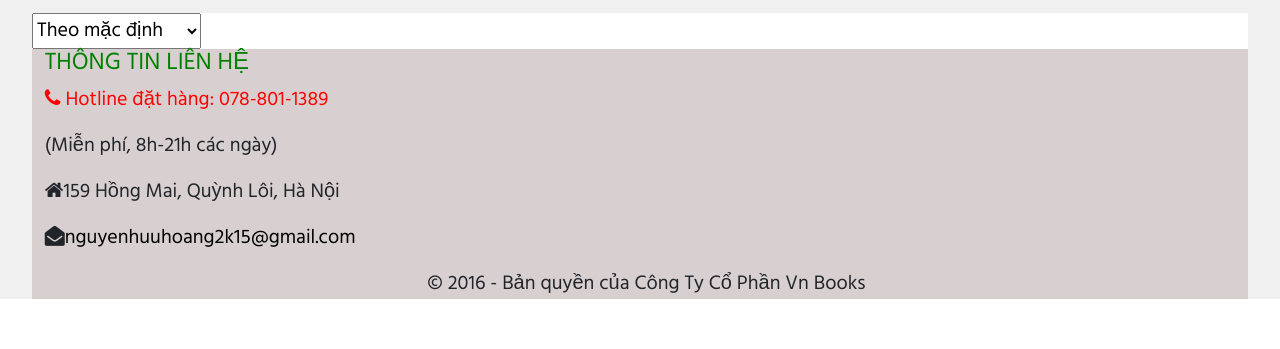
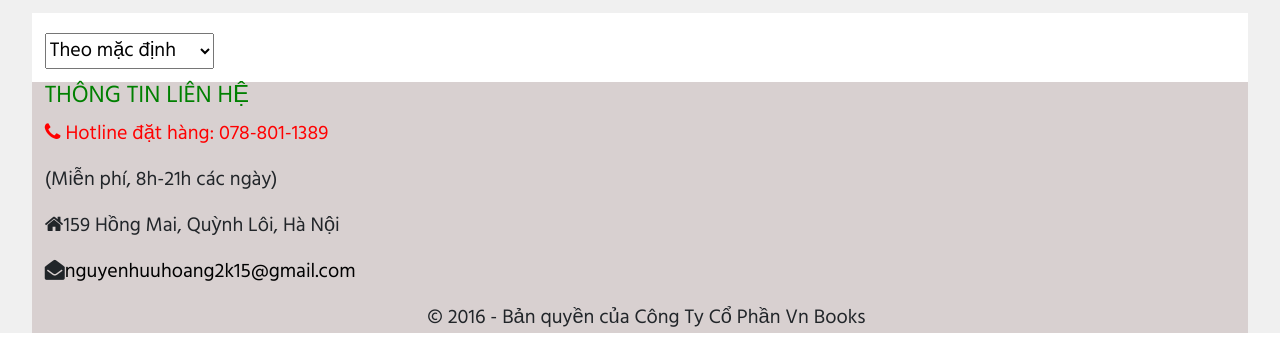
Before and after one commit to nguyenHoang32/Books, a plain HTML site: page category.html in a window 1280 px wide. Shown: the part 1141-1490 px from the top of the page. Before the commit the page ends 1456 px from the top, so only its background shows below. Drawn offline with nearby package versions, Linux system fonts and the light colour scheme; a web font is replaced by a local one.

Commit message:
initial commit

```diff
--- a/category.html
+++ b/category.html
@@ -70,7 +70,7 @@
 
 
                 </ul>
-        <div id="content" style="background-color:white;"><h1 id="category-name"></h1>
+        <div id="content" style="background-color:white;padding: 1%;"><h1 id="category-name"></h1>
                 <select  id="select" onchange="filter()" title="Sắp xếp sản phẩm">
                         <option>Theo mặc định</option>
                         <option>Theo A - Z</option>
```
Also changed, not shown: subcategory.html (+1 -1 lines).
